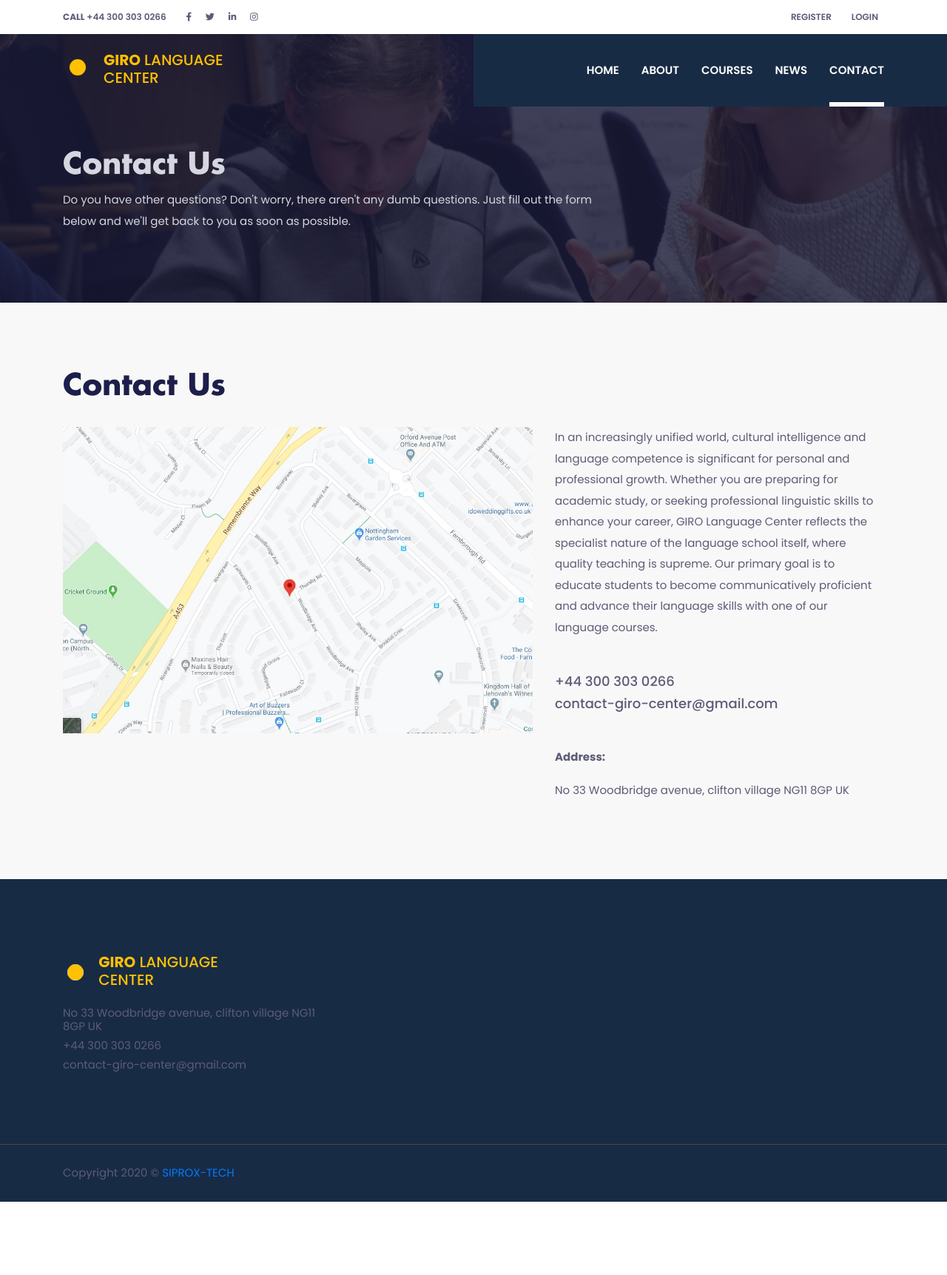
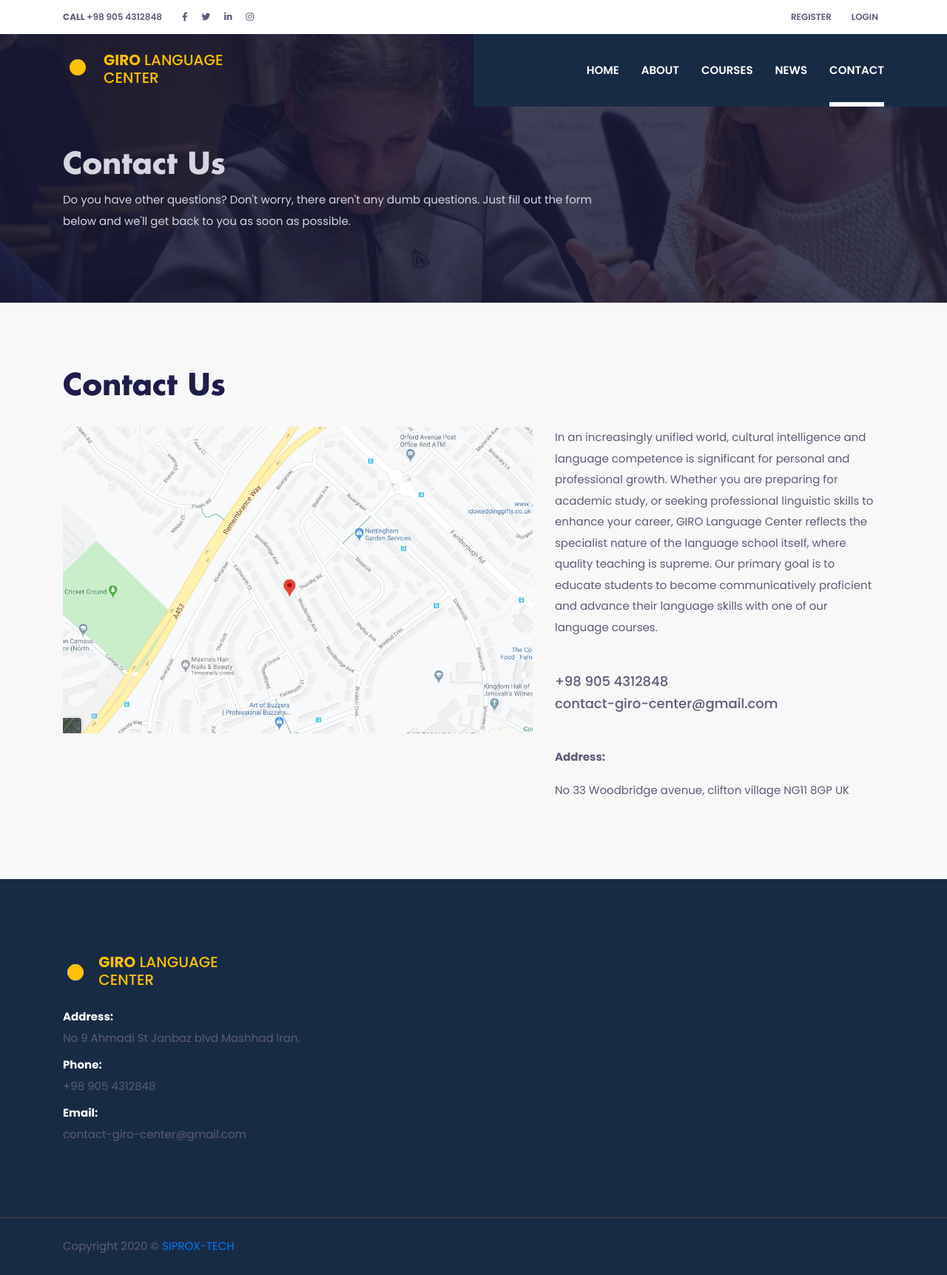
Before and after one commit to siprox-technology/giroLanguageCenter, a PHP site: page /lang_inst/contact.php in a window 1280 px wide. Shown: the whole page at 74% size. Before the commit the page ends 1624 px from the top, so only its background shows below. Run offline with PHP 8.4, Linux system fonts and the light colour scheme.

Commit message:
Changes to be committed:

```diff
--- a/UML/High-level-specs.txt
+++ b/UML/High-level-specs.txt
@@ -2,3 +2,5 @@
  2.Account log in, logout, session time, forgot password
  3.User profile with following functionalities:
  3.1.Add and update user image with appropriate file type and size.(check image upload refresh!)
+ 3.2.Update profile info (address and phone number)
+ 3.3.Sign up for public and private courses
--- a/UML/website-specs.txt
+++ b/UML/website-specs.txt
@@ -105,11 +105,7 @@ object does
 in 5 main area : start on functionalities for profile pages-- then go to front end functionality and site page structures
 
 1-user area(student):
-
-
- *add user image
- *update profile
- *online sign up for public and private courses
+ *online
  *payment-display course payment confirmation as PDF after payment process
  *show list of signed up public and private courses and finished courses with grades
  *online international examination mock test reserve and payment-display payment confirmation as PDF after payment process
--- a/contact.php
+++ b/contact.php
@@ -73,7 +73,7 @@ session_regenerate_id();
             Whether you are preparing for academic study, or seeking professional linguistic skills to enhance your career,
             GIRO Language Center reflects the specialist nature of the language school itself, where quality teaching is supreme.
             Our primary goal is to educate students to become communicatively proficient and advance their language skills with one of our language courses.</p>
-          <a href="tel:+8802057843248" class="text-color h5 d-block">+44 300 303 0266</a>
+          <a href="tel:+8802057843248" class="text-color h5 d-block">+98 905 4312848</a>
           <a href="mailto:contact-giro-center@gmail.com" class="mb-5 text-color h5 d-block">contact-giro-center@gmail.com</a>
           <p><b>Address:</b></p>
           <p>No 33 Woodbridge avenue, clifton village NG11 8GP UK</p>
--- a/inc/footer.php
+++ b/inc/footer.php
@@ -15,9 +15,18 @@
                 LANGUAGE<br>CENTER</a>
             </div>
             <ul class="list-unstyled mt-3">
-              <li class="mb-2">No 33 Woodbridge avenue, clifton village NG11 8GP UK</li>
-              <li class="mb-2">+44 300 303 0266</li>
-                          <li class="mb-2">contact-giro-center@gmail.com</li>
+              <li class="mb-2">
+                <p class="mb-0 font-weight-bold text-white">Address:</p>
+                <p class="mb-0">No 9 Ahmadi St Janbaz blvd Mashhad Iran.</p>
+              </li>
+              <li class="mb-2">
+                <p class="mb-0 font-weight-bold text-white">Phone:</p>
+                <p class="mb-0">+98 905 4312848</p>
+              </li>
+              <li class="mb-2">
+                <p class="mb-0 font-weight-bold text-white">Email:</p>
+                <p class="mb-0">contact-giro-center@gmail.com</p>
+              </li>
             </ul>
           </div>
 
--- a/inc/header.php
+++ b/inc/header.php
@@ -4,7 +4,7 @@
       <div class="container">
         <div class="row no-gutters">
           <div class="col-lg-4 text-center text-lg-left">
-            <a class="text-color mr-3" ><strong>CALL</strong> +44 300 303 0266</a>
+            <a class="text-color mr-3" ><strong>CALL</strong> +98 905 4312848</a>
             <ul class="list-inline d-inline">
               <li class="list-inline-item mx-0"><a class="d-inline-block p-2 text-color" href="#"><i
                     class="fab fa-facebook-f"></i></a></li>
--- a/student-profile.php
+++ b/student-profile.php
@@ -48,7 +48,7 @@ else
         <div class="container">
           <div class="row no-gutters">
             <div class="col-lg-4 text-center text-lg-left">
-              <a class="text_grey mr-3"><strong>CALL</strong> +44 300 303 0266</a>
+              <a class="text_grey mr-3"><strong>CALL</strong> +98 905 4312848</a>
               <ul class="list-inline d-inline">
                 <li class="list-inline-item mx-0"><a class="text_grey d-inline-block p-2 " href="#"><i
                       class="fab fa-facebook-f"></i></a></li>
```
Also changed, not shown: images/user_profile_images/integralproject1988@gmail.com.jpg (added).
